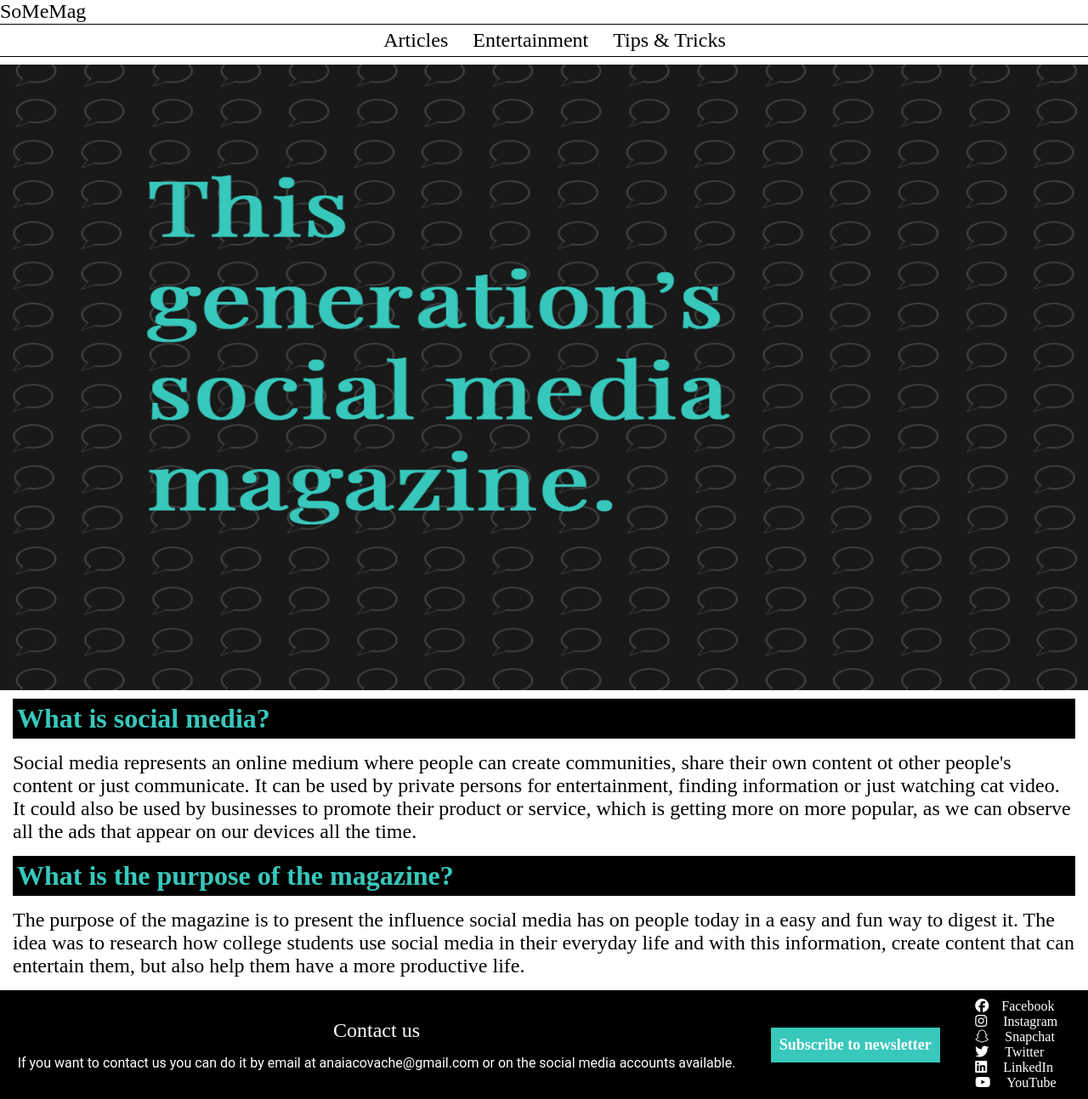
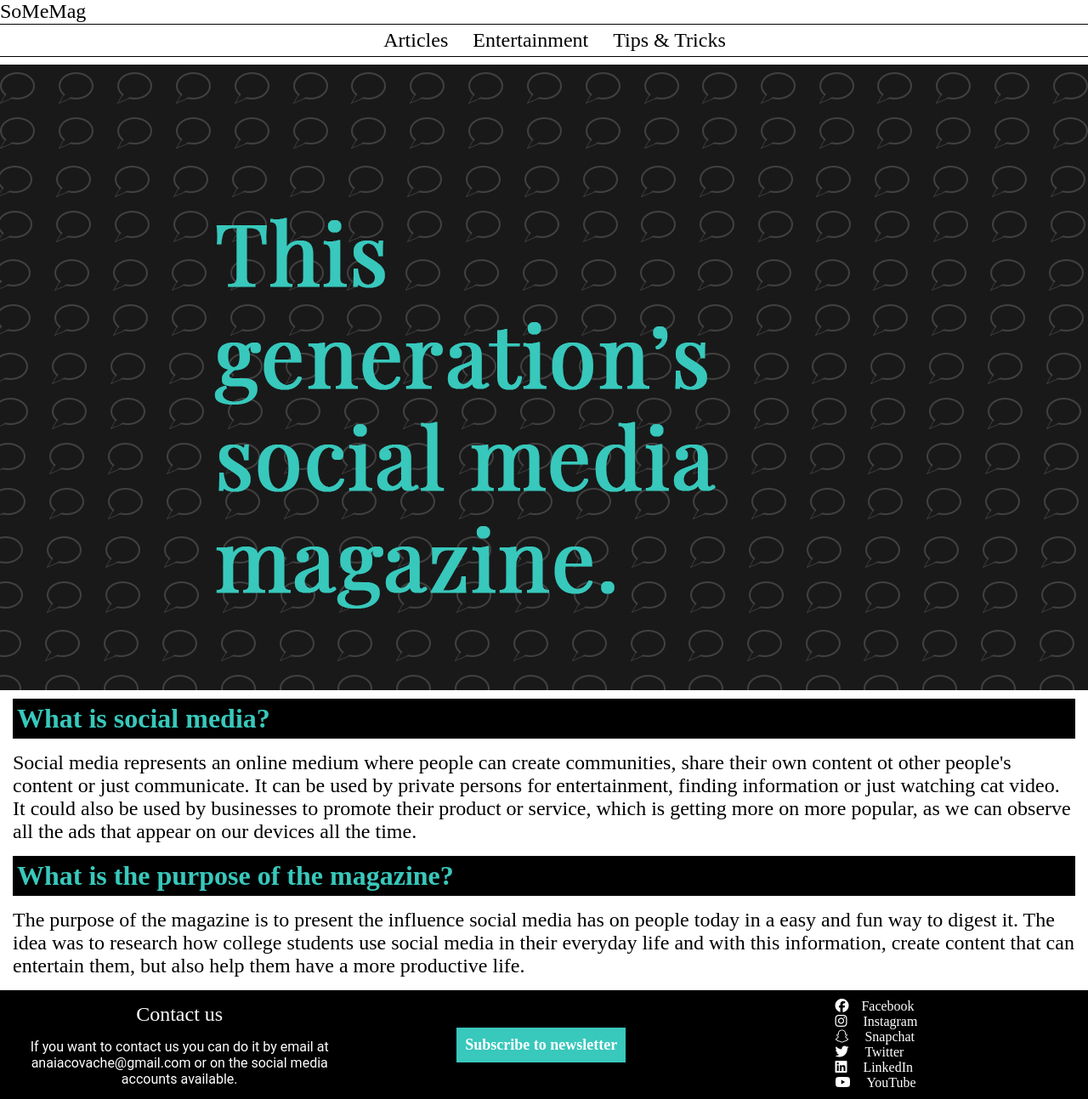
Before and after one commit to Anadev1/OMP, a plain HTML site: page index.html in a window 1280 px wide. Shown: the whole page at 85% size. Drawn offline with Linux system fonts and the light colour scheme.

Commit message:
Version 15

```diff
--- a/css/index.css
+++ b/css/index.css
@@ -16,3 +16,30 @@
     margin: 15px;
     font-size: 24px;
 }
+
+@media only screen and (min-width: 300px) {
+
+    .banner-container {
+        background-image: url(../images/homepage-smartphone.jpg);
+    }
+}
+
+@media only screen and (min-width: 600px) {
+
+    .banner-container {
+        background-image: url(../images/homepage-tablet.jpg);
+    }
+}
+
+@media only screen and (min-width: 800px) {
+
+    .banner-container {
+        background-image: url(../images/homepage-laptop.jpg);
+    }
+}
+@media only screen and (min-width: 1100px) {
+
+    .banner-container {
+        background-image: url(../images/homepage-desktop.jpg);
+    }
+}
--- a/css/style.css
+++ b/css/style.css
@@ -11,37 +11,56 @@
     display: flex;
     flex-direction: column;
     padding: 10px;
-    background-color: black;
+    background-color: #000000;
     color: white;
     font-family: "Playfair Display";
     text-align: left;
+    margin: 0 auto;
 }
+
 .contactus-container {
     padding: 10px;
     background-color: black;
     color: white;
     font-family: Roboto;
+    text-align: center;
 }
+
 .contactus-title {
     font-size: 24px;
     font-family: "Playfair Display";
     margin-bottom: 15px;
+    text-align: center;
 }
+
 .newsletter-container {
-    background-color: black;
+    background-color: #000000;
     color: white;
     padding: 10px;
+    margin: 0 auto;
 }
+
+.newsletter-button {
+    background-color: #38c8bc;
+    padding: 10px;
+    color: #ffffff;
+    font-size: 18px;
+    font-weight: bold;
+    font-family: "Playfair Display";
+}
+
 .somelink {
     text-decoration: none;
     color: white;
     margin: 15px;
     font-family: "Playfair Display"
 }
+
 .link {
     text-decoration: none;
     color: black;
 }
+
 .logo {
     text-decoration: none;
     color: black;
@@ -60,23 +79,14 @@
     border: solid 1px black;
     padding: 5px;
 }
-.newsletter-container {
-    background-color: #000000;
-}
-.newsletter-button {
-    background-color: #38c8bc;
-    padding: 10px;
-    color: #ffffff;
-    font-size: 18px;
-    font-weight: bold;
-    font-family: "Playfair Display";
-}
+
 .subscribe-button {
     padding: 5px;
     margin-top: 10px;
     background-color: #ffffff;
     border: solid 1px black;
 }
+
 .menu {
     clear: both;
     text-align: center;
@@ -122,6 +132,7 @@
     transition: all .2s ease-out;
     width: 100%;
 }
+
 .navicon:before {
     top: 5px;
 }
@@ -143,12 +154,15 @@
 .menu-btn:checked ~ .menu-icon .navicon {
     background: transparent;
 }
+
 .menu-btn:checked ~ .menu-icon .navicon:before {
     transform: rotate(-45deg);
 }
+
 .menu-btn:checked ~ .menu-icon .navicon:after {
     transform: rotate(45deg);
 }
+
 .menu-btn:checked ~ .menu-icon:not(.steps) .navicon:before,
 .menu-btn:checked ~ .menu-icon:not(.steps) .navicon:after {
     top: 0;
@@ -166,6 +180,7 @@
     text-decoration: none;
     font-family: "Playfair Display";
 }
+
 .menu-link {
     text-decoration: none;
     color: black;
@@ -173,6 +188,7 @@
     margin-left: 25px;
     font-family: "Playfair Display";
 }
+
 .navigation_container {
     background-color: #ffffff;
     position: fixed;
@@ -252,7 +268,7 @@
     top: 0;
     width: 100%;
     height: 100%;
-    background-color: rgba(0,0,0,0.4);
+    background-color: rgba(0, 0, 0, 0.4);
 }
 
 .modal-content {
@@ -262,7 +278,7 @@
     border: 1px solid #888888;
     width: 100%;
     height: 300px;
-    box-shadow: 6px 6px 6px rgba(0,0,0,-0.8);
+    box-shadow: 6px 6px 6px rgba(0, 0, 0, -0.8);
 }
 
 .close {
@@ -281,39 +297,72 @@
 .animate {
     animation: animatezoom 0.6s;
 }
+
 @keyframes animatezoom {
-    from {margin-left: 100%}
-    to {margin-left: 0%}
+    from {
+        margin-left: 100%
+    }
+
+    to {
+        margin-left: 0%
+    }
 }
+
 @keyframes animatezoom {
-    from {transform: scale(0)}
-    to {transform: scale(1)}
+    from {
+        transform: scale(0)
+    }
+
+    to {
+        transform: scale(1)
+    }
 }
+
 header {
     height: 5vh;
     margin: auto;
 }
+
 footer {
     display: flex;
     flex-direction: column;
-    text-align: center;
+    justify-content: center;
+    background-color: #000000;
 }
+
 @media only screen and (min-width: 1037px) {
 
+    .contactus-container {
+        width: 33%;
+        text-align: center;
+    }
+
+    .newsletter-container {
+        width: 33%;
+        text-align: center;
+    }
+
+    .somelinks-container {
+        width: 33%;
+        text-align: left;
+        padding-left: 10%;
+    }
+
     footer {
-        display: flex;
         flex-direction: row;
-        flex-wrap: wrap;
         justify-content: space-around;
         background-color: #000000;
         align-items: center;
     }
-     .navigation_container {
+
+    .navigation_container {
         height: 76px;
     }
+
     .menu_item {
         float: left;
     }
+
     .menu {
         clear: none;
         max-height: none;
@@ -322,19 +371,21 @@ footer {
         border-top: solid 1px black;
         border-bottom: solid 1px black;
     }
+
     .mobilemenu {
         clear: none;
         float: right;
         max-height: none;
     }
+
     .menu-icon {
         display: none;
     }
+
     header {
         height: 6.5vh;
         margin: auto;
     }
-
 
     .modal-content {
         background-color: #fefefe;
@@ -343,9 +394,10 @@ footer {
         border: 1px solid #888888;
         width: 40%;
         height: 300px;
-        box-shadow: 6px 6px 6px rgba(0,0,0,-0.8);
+        box-shadow: 6px 6px 6px rgba(0, 0, 0, -0.8);
     }
-        .menu-link:hover {
+
+    .menu-link:hover {
         color: #ffffff;
         background-color: #38c8bc;
         padding: 2px;
--- a/index.html
+++ b/index.html
@@ -32,10 +32,7 @@
     <main>
         <div class="banner-container">
 
-            <img src="images/homepage-smartphone.jpg" class="banner-image" alt="text bubble multiplied"
-                 srcset="images/homepage-tablet.jpg 850w,
-                         images/homepage-laptop.jpg 1100w"
-                        sizes="95vw">
+
         </div>
         <div class="description-container">
             <div class="definition-container">
```
Also changed, not shown: images/Search_Icon.png (deleted), images/homepage-desktop.jpg (added), images/twitter-292994_1920.jpg (deleted).
